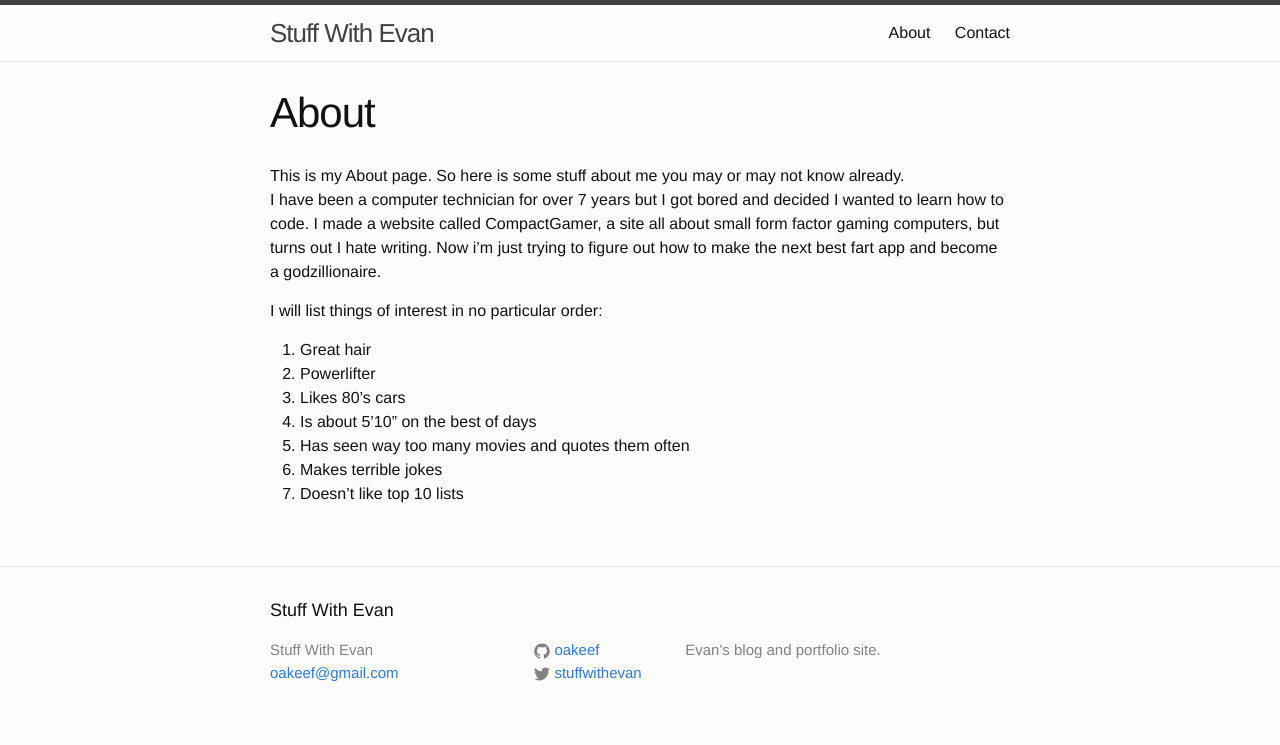
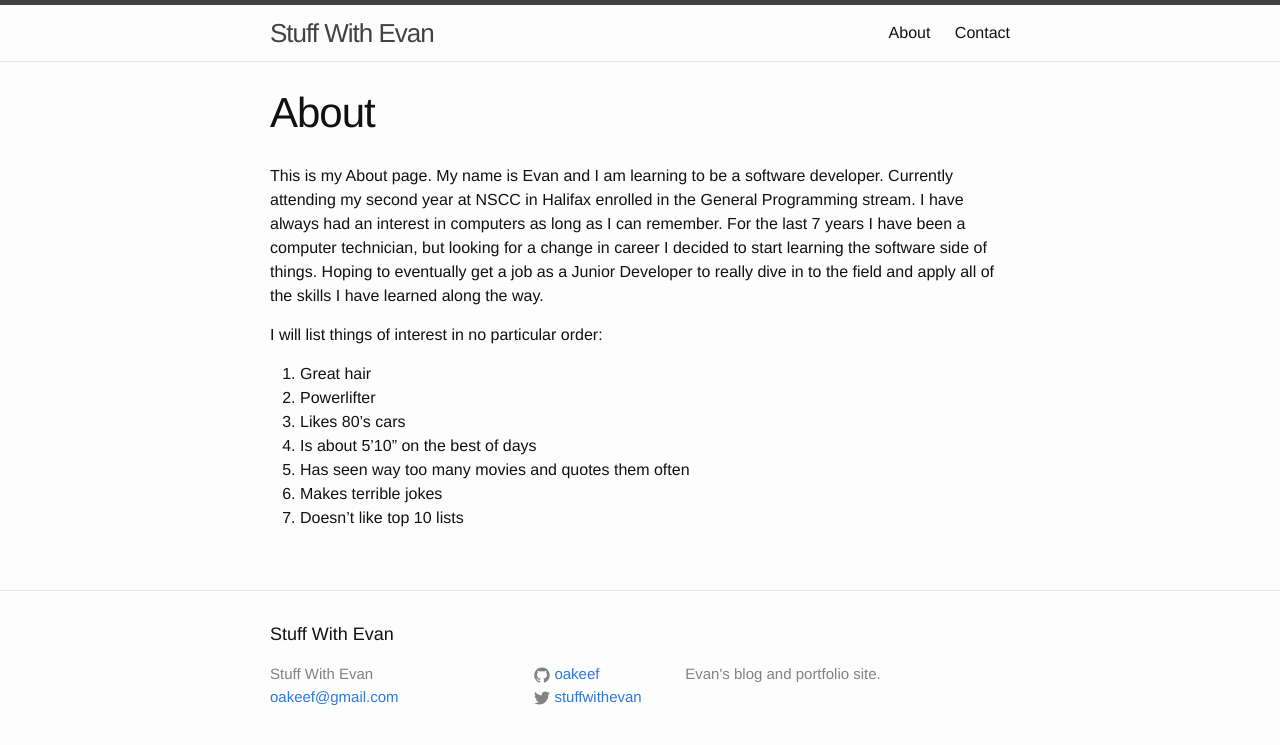
Before and after one commit to oakeef/oakeef.github.io, a Jekyll site: the page built from about.md, in a window 1280 px wide. Shown: the top 745 px of the page. Built offline with Jekyll 4.4.1, drawn with Linux system fonts in a browser that asks for light colours.

Commit message:
Rewrote about page
Some of it seemed too silly so I cleaned it up a bit

```diff
--- a/about.md
+++ b/about.md
@@ -4,8 +4,7 @@ title: About
 permalink: /about/
 ---
 
-This is my About page. So here is some stuff about me you may or may not know already.
-I have been a computer technician for over 7 years but I got bored and decided I wanted to learn how to code. I made a website called CompactGamer, a site all about small form factor gaming computers, but turns out I hate writing. Now i'm just trying to figure out how to make the next best fart app and become a godzillionaire.
+This is my About page. My name is Evan and I am learning to be a software developer. Currently attending my second year at NSCC in Halifax enrolled in the General Programming stream. I have always had an interest in computers as long as I can remember. For the last 7 years I have been a computer technician, but looking for a change in career I decided to start learning the software side of things. Hoping to eventually get a job as a Junior Developer to really dive in to the field and apply all of the skills I have learned along the way.
 
 I will list things of interest in no particular order:
 
```
